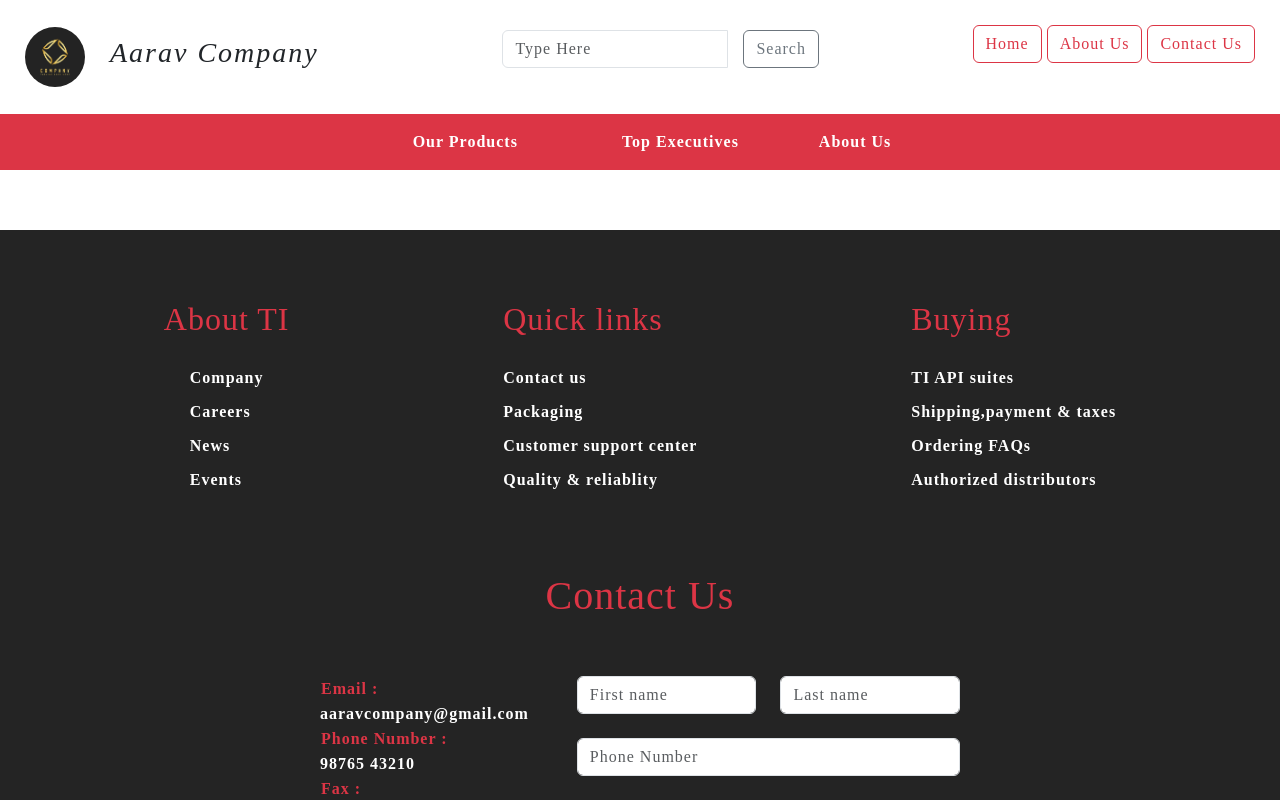
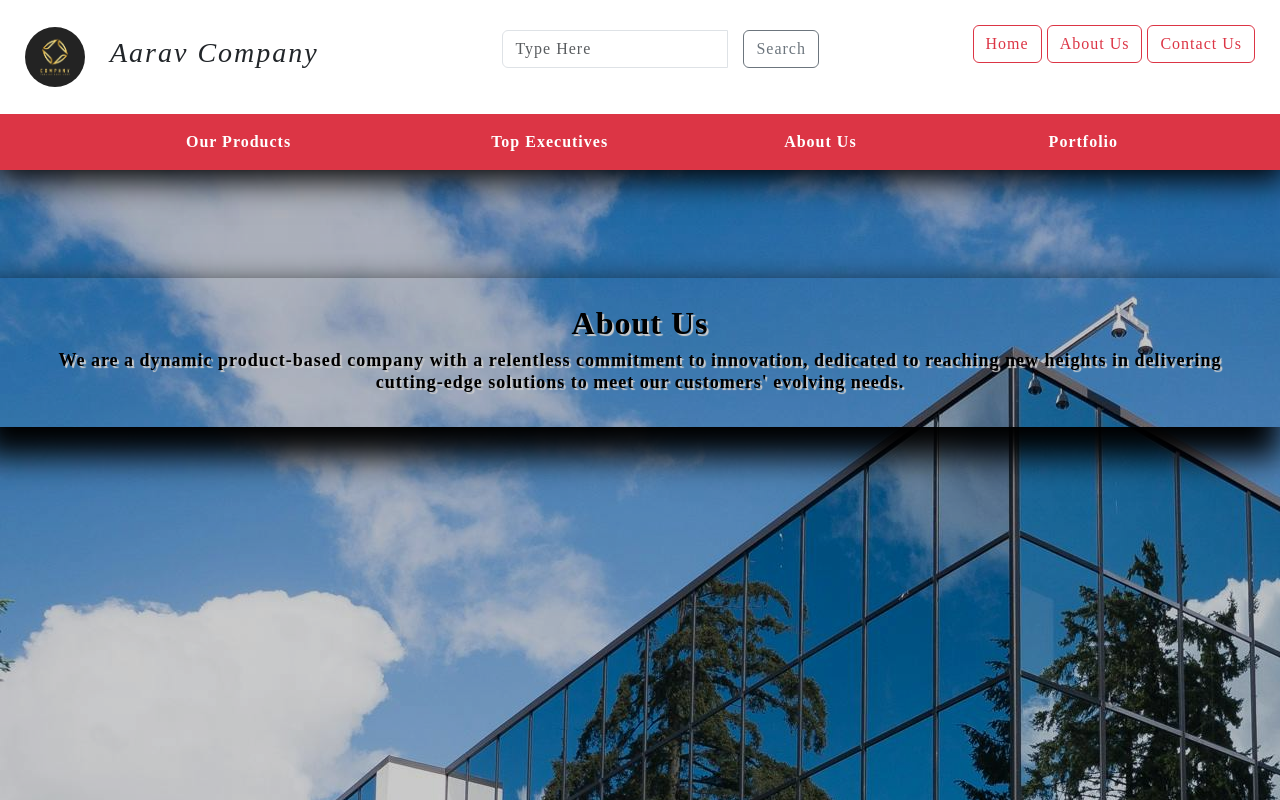
Before and after one commit to danielprinceD/Code-Profile-Analyzer, a React (Vite) app in the folder Frontend/Company/: page /about in a window 1280 px wide. Shown: the top 800 px of the page. Built offline with nearby package versions, Linux system fonts and the light colour scheme; a web font is replaced by a local one.

Commit message:
feat:About US Page Progress

```diff
--- a/Frontend/Company/package.json
+++ b/Frontend/Company/package.json
@@ -11,13 +11,15 @@
   },
   "dependencies": {
     "axios": "^1.6.7",
+    "blobshape": "^1.0.0",
     "bootstrap": "^5.3.3",
     "mdb-react-ui-kit": "^7.2.0",
     "react": "^18.2.0",
     "react-axios": "^2.0.6",
     "react-bootstrap": "^2.10.1",
     "react-dom": "^18.2.0",
-    "react-router-dom": "^6.22.2"
+    "react-router-dom": "^6.22.2",
+    "react-spring": "^9.7.3"
   },
   "devDependencies": {
     "@types/react": "^18.2.56",
--- a/Frontend/Company/src/Components/Header.tsx
+++ b/Frontend/Company/src/Components/Header.tsx
@@ -31,7 +31,9 @@ export const Header = () => {
           <Button className="btn btn-outline-danger" data="Home"></Button>
         </a>
         <span> </span>
-        <Button className="btn btn-outline-danger" data="About Us"></Button>
+        <a href="/about">
+          <Button className="btn btn-outline-danger" data="About Us"></Button>
+        </a>
         <span> </span>
         <a href="#foot">
           <Button className="btn btn-outline-danger" data="Contact Us"></Button>
--- /dev/null
+++ b/Frontend/Company/src/Components/about.css
@@ -0,0 +1,26 @@
+.about-top-content {
+  display: flex;
+  background-image: url(../assets/Company.jpg);
+  height: 90vh;
+  background-attachment: fixed;
+  position: relative;
+  place-content: center;
+  place-items: center;
+  filter: brightness(80%);
+}
+.about-data {
+  text-align: center;
+  position: absolute;
+  top: 15%;
+  box-shadow: black -10px 20px 30px 10px;
+  padding: 2%;
+  text-shadow: 2px 2px 1px white;
+  color: black;
+}
+.about-data h2 {
+  font-weight: bold;
+}
+.about-data h6 {
+  font-weight: 600;
+  font-size: large;
+}
--- /dev/null
+++ b/Frontend/Company/src/Components/about.jsx
@@ -0,0 +1,26 @@
+import React from "react";
+import "./about.css";
+const about = () => {
+  return (
+    <div
+      className="about-container d-flex flex-column"
+      style={{ margin: 0, padding: 0 }}
+    >
+      <div className="about-top-content ">
+        <div className="about-data">
+          <h2>About Us</h2>
+          <div>
+            <h6>
+              We are a dynamic product-based company with a relentless
+              commitment to innovation, dedicated to reaching new heights in
+              delivering cutting-edge solutions to meet our customers' evolving
+              needs.
+            </h6>
+          </div>
+        </div>
+      </div>
+    </div>
+  );
+};
+
+export default about;
--- a/Frontend/Company/src/FooterComponent/Footer.tsx
+++ b/Frontend/Company/src/FooterComponent/Footer.tsx
@@ -32,12 +32,13 @@ const Footer = () => {
           </div>
         </div>
       </div>
-      <div className="d-flex flex-column align-items-center gap-5">
+      <div className="d-flex flex-column align-items-center justify-content-center ">
         <div>
           <h1 className="text-danger">Contact Us</h1>
         </div>
-        <div className="d-flex w-50 flex-row gap-5 justify-content-around">
+        <div className="d-flex w-50 flex-row gap-5 justify-content-around flex-wrap">
           <div className="">
+            <center>
               <table className="d-flex flex-column">
                 <tr>
                   <th className="text-danger">Email : </th>
@@ -56,8 +57,9 @@ const Footer = () => {
                   <tr>98765 43210</tr>
                 </tr>
               </table>
+            </center>
           </div>
-          <form className="d-flex flex-column  gap-4">
+          <form className="d-flex flex-column gap-4">
             <div className="row">
               <div className="col">
                 <input
@@ -94,7 +96,7 @@ const Footer = () => {
             </div>
             <center>
               <div>
-                <button className="btn btn-danger w-25">Submit</button>
+                <button className="btn btn-danger ">Submit</button>
               </div>
             </center>
           </form>
--- a/Frontend/Company/src/MiddleComponents/Quotes.tsx
+++ b/Frontend/Company/src/MiddleComponents/Quotes.tsx
@@ -10,7 +10,7 @@ const Quotes = () => {
         </h3>
         <h4 className="text-danger">- Theodore Roosevelt </h4>
       </div>
-      <div className="company-img ">
+      <div className="company-img d-flex justify-content-center">
         <img src={company} alt="" />
       </div>
     </div>
--- a/Frontend/Company/src/NavBar/NavBar.tsx
+++ b/Frontend/Company/src/NavBar/NavBar.tsx
@@ -1,23 +1,37 @@
 import "bootstrap/dist/css/bootstrap.css";
-
+import "./nav-bar.css";
 var NavBar = () => {
   return (
     <div className="navigation-container">
       <div className="navbar navbar-dark bg-danger  d-flex justify-content-center">
         <ul className="navbar-nav dark d-flex flex-row gap-5 justify-content-center">
           <li className="nav-item active px-5 ">
-            <a className="nav-link text-white" href="/products">
+            <a
+              className="nav-link text-white hover-change px-5"
+              href="/products"
+            >
               Our Products
             </a>
           </li>
-          <li className="nav-item active px-2">
-            <a className="nav-link text-white" href="#">
+          <li className="nav-item active px-2 ">
+            <a
+              className="nav-link text-white hover-change px-5"
+              href="/executives"
+            >
               Top Executives
             </a>
           </li>
           <li className="nav-item active px-4">
-            <a className="nav-link text-white" href="#">
+            <a className="nav-link text-white hover-change px-5" href="/about">
               About Us
+            </a>
+          </li>
+          <li className="nav-item active px-4">
+            <a
+              className="nav-link text-white hover-change px-5"
+              href="/portfolio"
+            >
+              Portfolio
             </a>
           </li>
         </ul>
--- /dev/null
+++ b/Frontend/Company/src/NavBar/nav-bar.css
@@ -0,0 +1,13 @@
+.hover-change:hover {
+  background-color: rgb(255, 255, 255);
+  color: red !important;
+  transition: 0.9s ease;
+}
+.hover-change {
+  border-radius: 50px;
+}
+@media (max-width: 768px) {
+  .navigation-container {
+    display: none;
+  }
+}
--- a/Frontend/Company/src/home.tsx
+++ b/Frontend/Company/src/home.tsx
@@ -6,9 +6,11 @@ import Footer from "./FooterComponent/Footer";
 
 export const Home = () => {
   return (
-    <div>
+    <div className="home-container">
       <CarouselComp />
-      <Quotes />
+      <div className="d-flex flex-column flex-wrap p-4">
+        <Quotes />
+      </div>
       <Form />
     </div>
   );
--- a/Frontend/Company/src/index.css
+++ b/Frontend/Company/src/index.css
@@ -6,5 +6,19 @@
 .main-container {
   display: flex;
   flex-direction: column;
-  gap: 60px;
 }
+.home-container {
+  display: flex;
+  flex-direction: column;
+  gap: 50px;
+  padding-top: 50px;
+  padding-bottom: 50px;
+}
+@media (max-width: 768px) {
+  .header-container {
+    box-shadow: black 0px 0px 20px 1px;
+  }
+}
+.head-nav-container {
+  box-shadow: black 0px 5px 30px 5px;
+}
--- a/Frontend/Company/src/main.tsx
+++ b/Frontend/Company/src/main.tsx
@@ -7,28 +7,11 @@ import { Home } from "./home.tsx";
 import { BrowserRouter, Route, Routes } from "react-router-dom";
 import Footer from "./FooterComponent/Footer.tsx";
 import ProductCard from "./ProductCard/ProductCard.tsx";
-const detail1 = {
-  name: "Arduino UNO Board",
-  description: "Our Best Selling Product",
-
-  price: 1000,
-};
-const detail2 = {
-  name: "Arduino UNO Board",
-  description: "Our Best Selling Product",
-
-  price: 1000,
-};
-const detail3 = {
-  name: "Arduino UNO Board",
-  description: "Our Best Selling Product",
-
-  price: 1000,
-};
+import About from "./Components/about";
 
 ReactDOM.createRoot(document.getElementById("root")!).render(
   <div className="main-container">
-    <div>
+    <div className="sticky-top bg-white head-nav-container">
       <Header />
       <NavBar />
     </div>
@@ -36,6 +19,7 @@ ReactDOM.createRoot(document.getElementById("root")!).render(
       <Routes>
         <Route path="/home" element={<Home />}></Route>
         <Route path="/products" element={<ProductCard />}></Route>
+        <Route path="/about" element={<About />}></Route>
       </Routes>
     </BrowserRouter>
     <Footer />
```
Also changed, not shown: 1 other file (tests, documents, lock files or other folders). Lines whose indentation alone changed are shown as unchanged.
